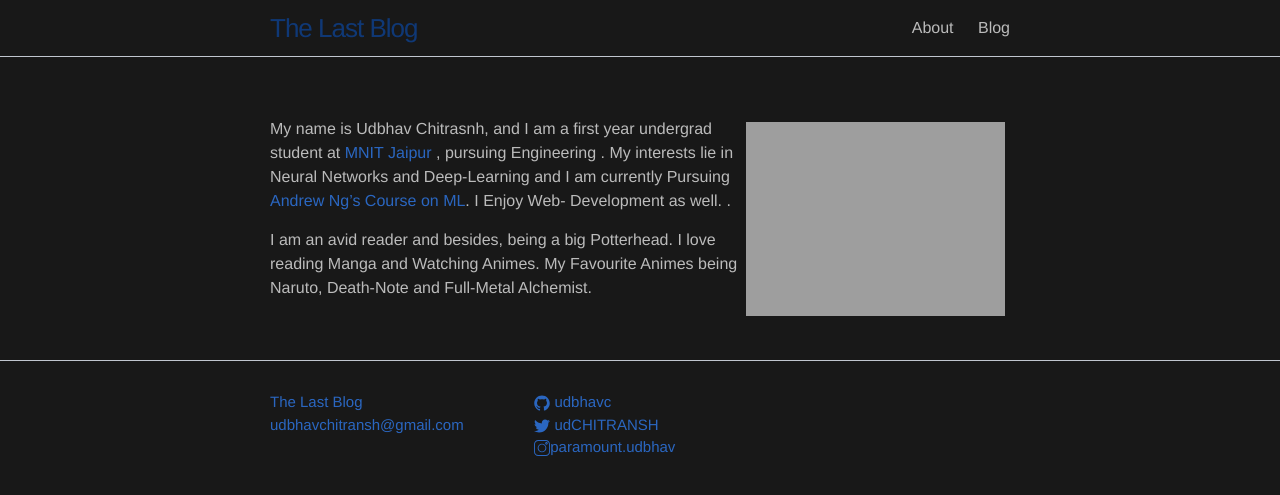
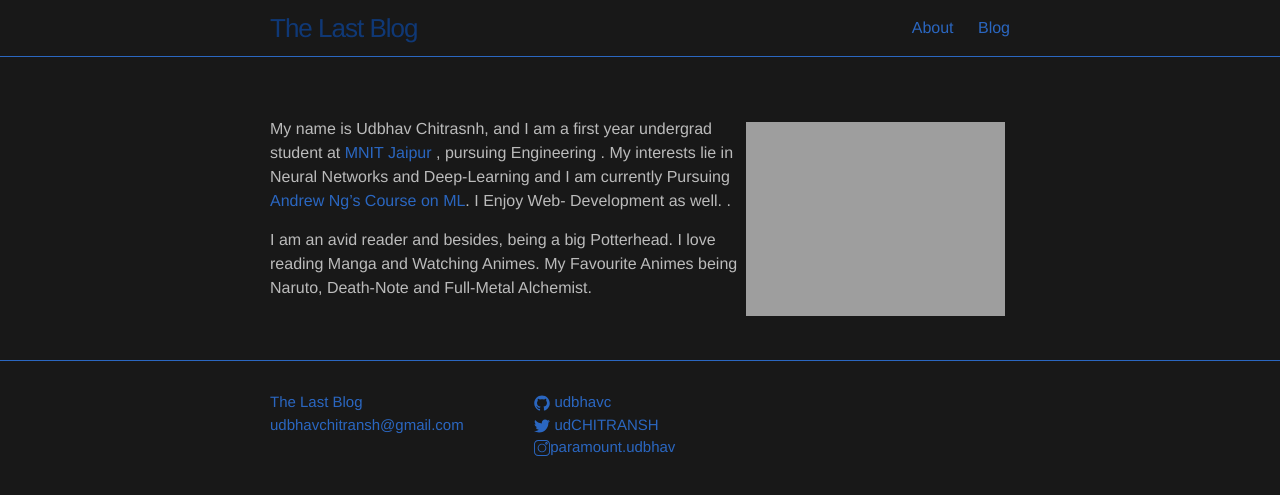
Before and after one commit to udbhavc/udbhavc.github.io, a Jekyll site: the page built from index.markdown, in a window 1280 px wide. Shown: the top 495 px of the page. Built offline with Jekyll 4.4.1, drawn with Linux system fonts in a browser that asks for light colours; comment, search, counter and statistics services are not loaded.

Commit message:
Update _layout.scss

```diff
--- a/_sass/_layout.scss
+++ b/_sass/_layout.scss
@@ -3,7 +3,7 @@
  */
 .site-header {
     // border-top: 5px solid $grey-color-dark;
-    border-bottom: 1px solid $grey-color-light;
+    border-bottom: 0.5px solid $brand-color;
     min-height: 56px;
 
     // Positioning context for the mobile navigation icon
@@ -33,7 +33,7 @@
     }
 
     .page-link {
-        color: $text-color;
+        color: $brand-color;
         line-height: $base-line-height;
 
         // Gaps between nav items, but not on the last one
@@ -98,7 +98,7 @@
  * Site footer
  */
 .site-footer {
-    border-top: 1px solid $grey-color-light;
+    border-top: 0.5px solid $brand-color;
     padding: $spacing-unit 0;
 }
 
@@ -215,6 +215,7 @@
 
 .post-title {
     font-size: 32px;
+    color: $brand-color;
     letter-spacing: -1px;
     line-height: 1;
 
```
